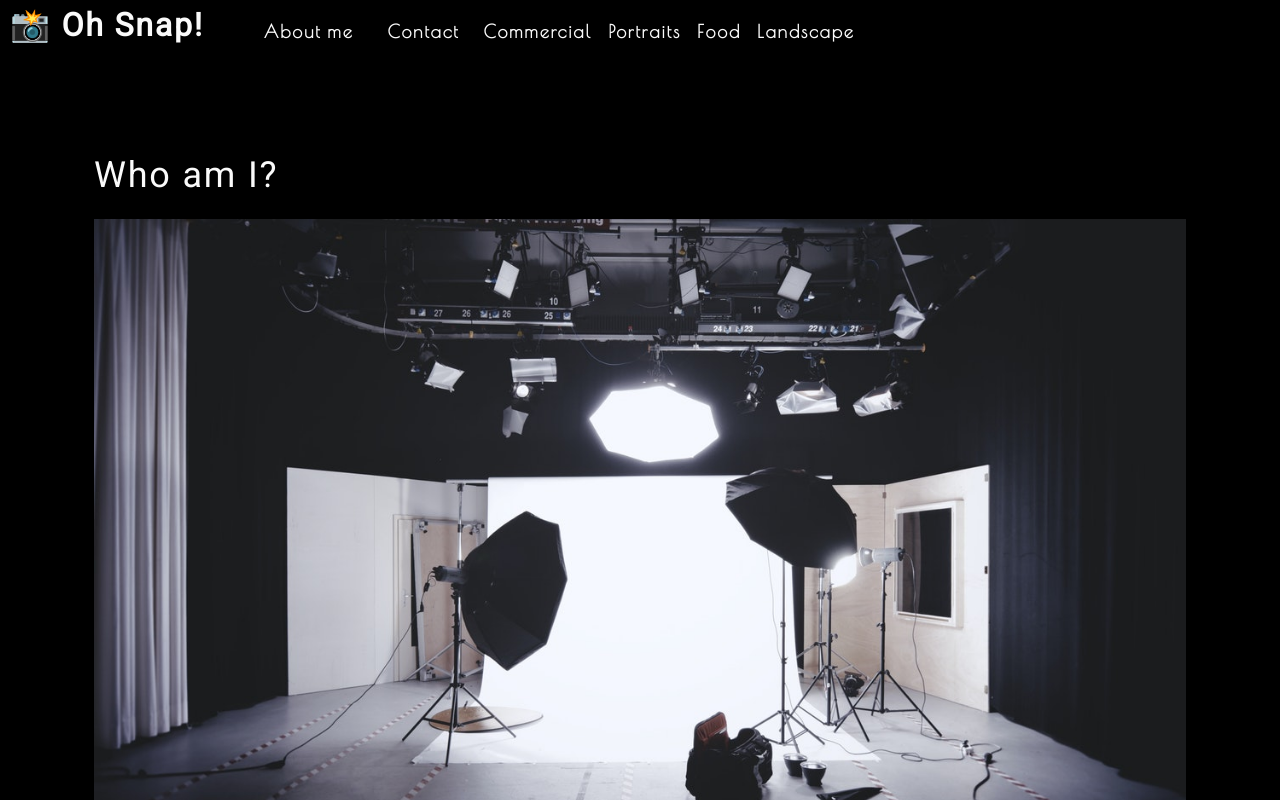
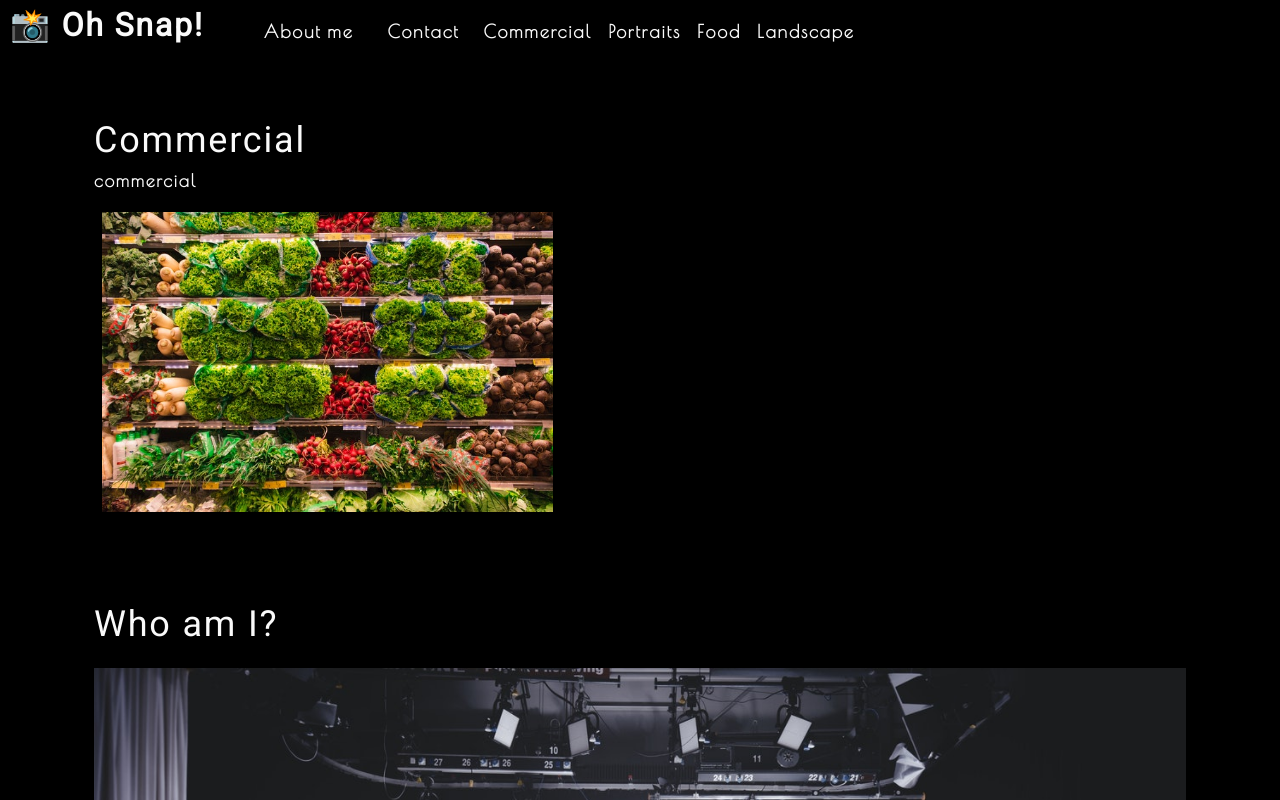
Before and after one commit to Jasonwesleysmith/photo-port, a React (Create React App) app: page / in a window 1280 px wide. Shown: the top 800 px of the page. Built offline with nearby package versions, Linux system fonts and the light colour scheme.

Commit message:
useEffect

```diff
--- a/src/App.js
+++ b/src/App.js
@@ -1,14 +1,33 @@
-import React from 'react';
+import React, { useState } from 'react';
 import Nav from './components/Nav';
 import About from './components/About';
+import Gallery from './components/Gallery';
 
 function App() {
+  const [categories] = useState([
+    {
+      name: 'commercial',
+      description: 'Photos of grocery stores, food trucks, and other commercial projects',
+    },
+    { name: 'portraits', description: 'Portraits of people in my life' },
+    { name: 'food', description: 'Delicious delicacies' },
+    { name: 'landscape', description: 'Fields, farmhouses, waterfalls, and the beauty of nature' },
+  ]);
+
+  const [currentCategory, setCurrentCategory] = useState(categories[0]);
 
   return (
     <div>
-      <Nav />
+      <Nav
+        categories={categories}
+        setCurrentCategory={setCurrentCategory}
+        currentCategory={currentCategory}
+      ></Nav>
       <main>
-          <About />
+        <div>
+          <Gallery></Gallery>
+          <About></About>
+        </div>
       </main>
     </div>
   );
--- /dev/null
+++ b/src/components/Gallery/index.js
@@ -0,0 +1,25 @@
+import React from "react";
+import { capitalizeFirstLetter } from '../../utils/helpers';
+import photo from "../../assets/small/commercial/0.jpg";
+
+function Gallery(props) {
+  const currentCategory = {
+    name: "commercial",
+    description:
+      "Photos of grocery stores, food trucks, and other commercial projects",
+  };
+  return (
+    <section>
+      <h1>{capitalizeFirstLetter(currentCategory.name)}</h1>
+      <p>{currentCategory.name}</p>
+      <div className="flex-row">
+          <img
+            src={photo}
+            alt="Commercial Example"
+            className="img-thumbnail mx-1"
+          />
+      </div>
+    </section>
+  );
+}
+export default Gallery;
--- a/src/components/Nav/index.js
+++ b/src/components/Nav/index.js
@@ -1,46 +1,54 @@
 import React from "react";
 import { capitalizeFirstLetter } from "../../utils/helpers";
 
-function Nav() {
-  const  categories = [
-    { name: 'commercial', description: 'Photos of grocery stores, food trucks, and other commercial projects' },
-    { name: 'portraits', description: 'Portraits of people in my life' },
-    { name: 'food', description: 'Delicious delicacies' },
-    { name: 'landscape', description: 'Fields, farmhouses, waterfalls, and the beauty of nature' }
-  ];
+function Nav(props) {
+  const {
+    categories = [],
+    setCurrentCategory,
+    currentCategory,
+  } = props;
 
-  const handleClick = () => {
-    console.log("click handled")
-  }
+
+  const handleClick = (item) => {
+    console.log(item);
+    return item;
+  };
 
   return (
-    <header data-testid="header" className="flex-row px-1">
+    <header className="flex-row px-1">
       <h2>
-      <a data-testid="link" href="/">
-  <span role="img" aria-label="camera"> 📸</span> Oh Snap!
+        <a data-testid="link" href="/">
+          <span role="img" aria-label="camera"> 📸</span> Oh Snap!
         </a>
       </h2>
       <nav>
         <ul className="flex-row">
           <li className="mx-2">
-          <a data-testid="about" href="#about" onClick={() => handleClick()}>
+            <a data-testid="about" href="#about">
               About me
             </a>
           </li>
           <li className={"mx-2"}>
-            <span onClick={() => handleClick()}>
+            <span onClick={() => handleClick('Contact')}>
               Contact
             </span>
           </li>
-          {
-            categories.map((category) => (
-              <li className="mx-1" key={category.name} >
-                <span onClick={() => { handleClick(); }}>
-                 {capitalizeFirstLetter(category.name)}
-                </span>
-              </li>
-            ))
-          }
+          {categories.map((category) => (
+            <li
+              className={`mx-1 ${
+                currentCategory.name === category.name
+                }`}
+              key={category.name}
+            >
+              <span
+                onClick={() => {
+                  setCurrentCategory(category);
+                }}
+              >
+                {capitalizeFirstLetter(category.name)}
+              </span>
+            </li>
+          ))}
         </ul>
       </nav>
     </header>
```
